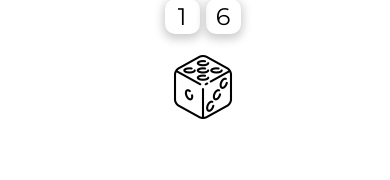
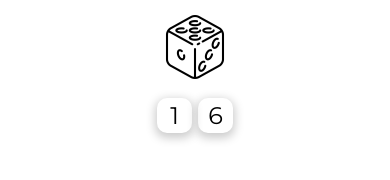
Before and after one commit to Gentian28/LaddersAndSnakes, a plain HTML site: page index.html in a window 390 px wide. Both pictures are taken after a click on the button 202 px from the left and 481 px from the top of the page. Shown: the part 448-628 px from the top of the page. Drawn offline with Linux system fonts and the light colour scheme.

Commit message:
Restyled dice result for mobile

```diff
--- a/css/style.css
+++ b/css/style.css
@@ -73,6 +73,8 @@ td {
     margin-right: 15px;
 }
 .result {
+    display: flex;
+    flex-flow: column;
     margin-left: 15px;
 }
 #dice {
@@ -135,4 +137,13 @@ td {
     .player {
         left: 0;
     }
+    .result {
+        margin-left: 0;
+        margin-top: 15px;
+        flex-flow: column-reverse;
+    }
+    #resultContainer {
+        margin-bottom: 0;
+        margin-top: 15px;
+    }
 }
```
